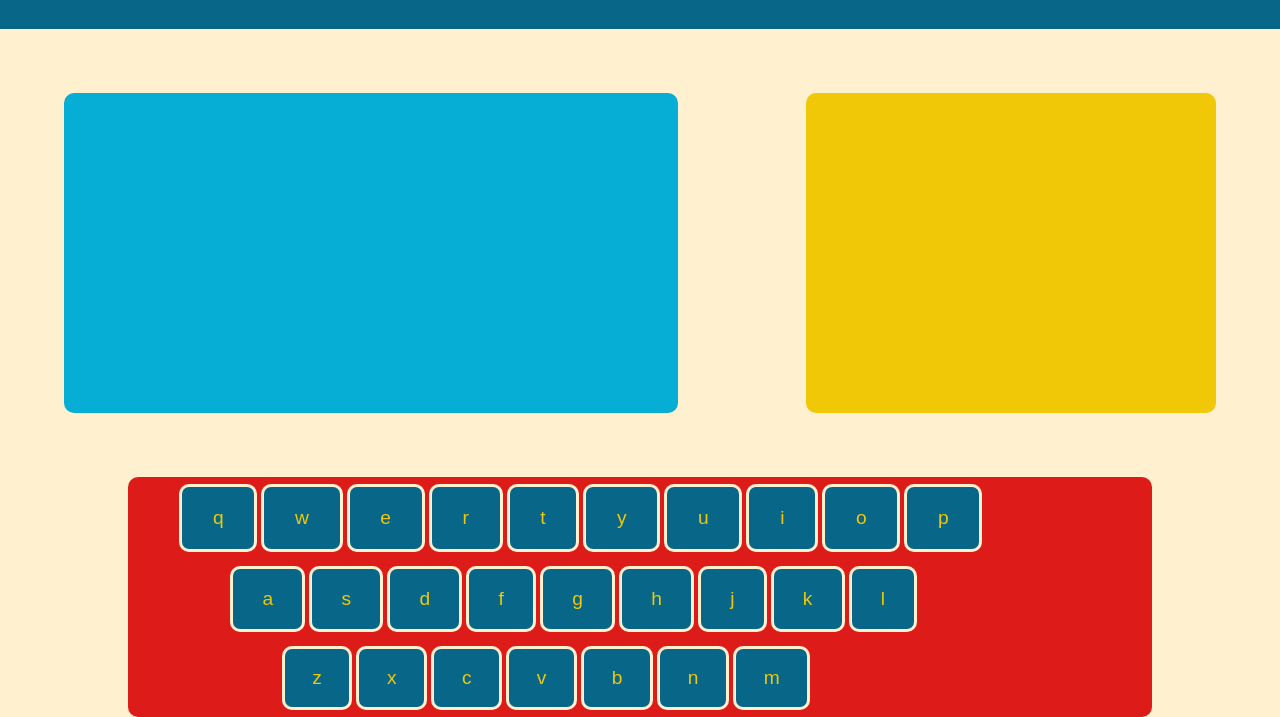
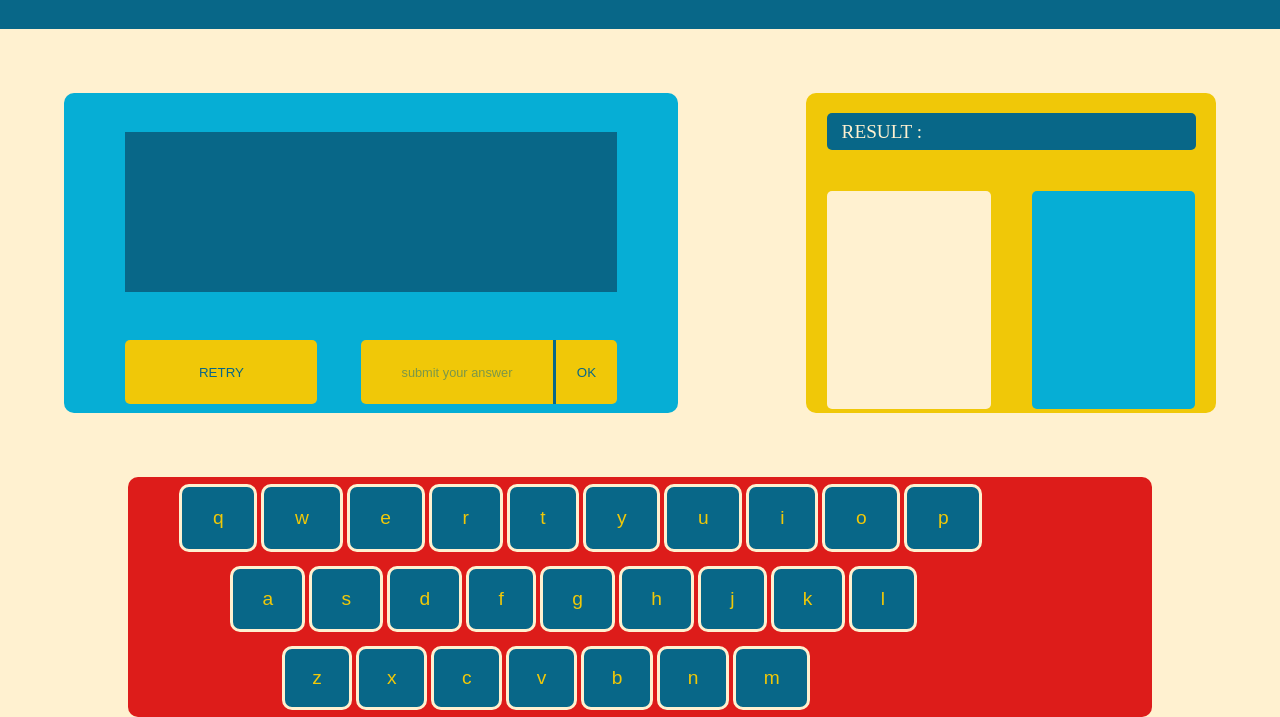
Before and after one commit to Enzo1612/hangManGame, a plain HTML site: page index.html in a window 1280 px wide. Shown: the part 91-808 px from the top of the page. Drawn offline with Linux system fonts and the light colour scheme.

Commit message:
final styles

```diff
--- a/css/style.css
+++ b/css/style.css
@@ -52,12 +52,6 @@ header li a:hover {
     text-decoration: underline;
     font-size: 1.6rem;
     transition: .3s;
-}
-
-.underscore {
-    height: .3vh;
-    width: 5vw;
-    background-color: var(--red);
 }
 
 .user-word {
@@ -120,8 +114,83 @@ header li a:hover {
     width: 60vw;
     height: 40vh;
     display: flex;
+    flex-direction: column;
+    justify-content: space-around;
     background-color: var(--light-blue);
     border-radius: 10px;
+}
+
+.hidden-word {
+    height: 50%;
+    width: 80%;
+    display: flex;
+    justify-content: space-around;
+    align-items: center;
+    background-color: var(--dark-blue);
+    margin: 5% 10%;
+}
+
+.underscore {
+    height: .3vh;
+    width: 5vw;
+    background-color: var(--red);
+    margin-left: 1%;
+}
+
+.buttons {
+    display: flex;
+    flex-direction: row;
+    justify-content: space-between;
+    align-items: center;
+    height: 20%;
+    margin: 0 10% 0 10%;
+}
+
+.buttons button,input {
+    height: 8vh;
+    border-radius: 5px;
+    background-color: var(--yellow);
+    color: var(--dark-blue);
+    border: none;
+}
+
+.buttons button:hover,input:hover {
+    opacity:.9;
+}
+
+.buttons button {
+    width: 15vw;
+    cursor: pointer;
+}
+
+.buttons #answer {
+    width: 15vw;
+    text-align: center;
+    border-top-right-radius: 0;
+    border-bottom-right-radius: 0;
+}
+
+.buttons #confirm-answer {
+    width: 5vw;
+    cursor: pointer;
+    border-top-left-radius: 0;
+    border-bottom-left-radius: 0;
+    border-left: 3px solid var(--dark-blue);
+}
+
+#answer::placeholder {
+    color: var(--dark-blue);
+    opacity:.5;
+    text-align: center;
+    font-size: .8rem;
+}
+
+#answer:focus {
+    outline: none;
+}
+
+.submit-answer {
+    display: flex;
 }
 
 .container-right {
@@ -159,6 +228,11 @@ header li a:hover {
     font-size: 1.2rem;
 }
 
+.key:hover {
+    cursor: pointer;
+    opacity: .9;
+}
+
 .second-row {
     margin-left: 5%;
 }
@@ -166,3 +240,45 @@ header li a:hover {
 .third-row {
     margin-left: 10%;
 }
+
+.container-right {
+    display: flex;
+    flex-direction: column;
+}
+
+.wrong-answer {
+    display: flex;
+    height: 100%;
+}
+
+.score {
+    margin: 5%;
+    height: 15%;
+    width: 90%;
+    border-radius: 5px;
+    background-color: var(--dark-blue);
+    display: flex;
+    justify-content: flex-start;
+    align-items: center;
+}
+
+.score p {
+    font-size: 1.2rem;
+    margin: 0 4%;
+}
+
+.used-letters {
+    margin: 5% 5% 0 5%;
+    height: 90%;
+    width: 40%;
+    background-color: var(--light-blue);
+    border-radius: 5px;
+}
+
+.hangman {
+    margin: 5% 5% 0 5%;
+    height: 90%;
+    width: 40%;
+    background-color: var(--white);
+    border-radius: 5px;
+}
--- a/index.html
+++ b/index.html
@@ -27,9 +27,25 @@
         </div>
         <div class="container">
             <div class="container-left">
-                <div class="hidden-word" id="hidden-word"></div>
+                    <div class="hidden-word" id="hidden-word"></div>
+                <div class="buttons">
+                    <button>RETRY</button>
+                    <div class="submit-answer">
+                        <input type="text" name="answer" id="answer" placeholder="submit your answer">
+                        <input type="button" id='confirm-answer' value="OK">
+                    </div>
+                </div>
             </div>
-            <div class="container-right"></div>
+            <div class="container-right">
+                <div class="score">
+                    <p>RESULT : </p>
+                    <p id="result"></p>
+                </div>
+                <div class="wrong-answer">
+                    <div class="hangman"></div>
+                    <div class="used-letters"></div>
+                </div>
+            </div>
         </div>
     </main>
     <footer>
```
